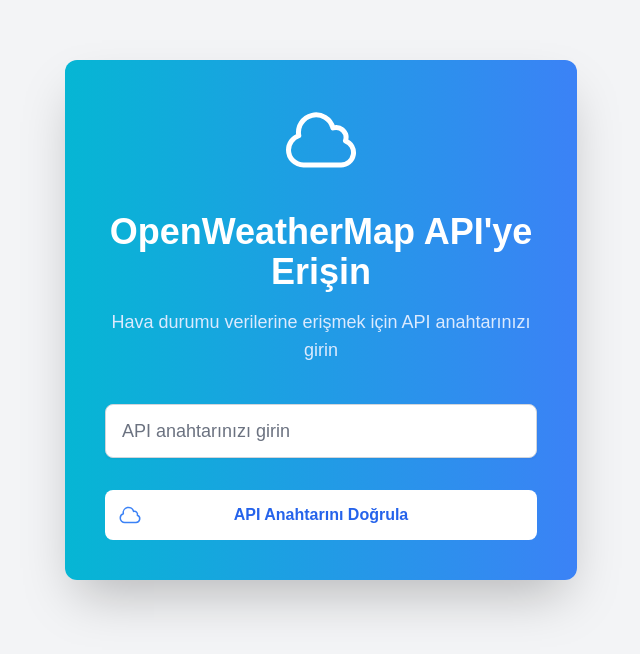
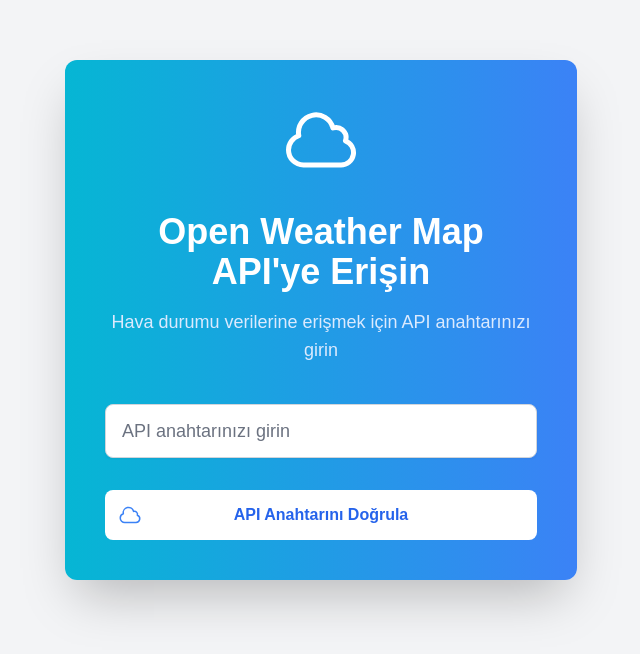
Before and after one commit to altankurt/weather-app, a Next.js app: page / in a window 1280 px wide. Shown: the part 128-782 px from the top of the page, without its empty margins (319-959 px from the left). Built offline with nearby package versions, Linux system fonts and the light colour scheme.

Commit message:
Chore: Typo fix

```diff
--- a/components/ApiKeyForm.tsx
+++ b/components/ApiKeyForm.tsx
@@ -46,7 +46,7 @@
               aria-hidden="true"
             />
             <h2 className="mt-8 text-center text-4xl font-extrabold text-white">
-              OpenWeatherMap API'ye Erişin
+              Open Weather Map API'ye Erişin
             </h2>
             <p className="mt-4 text-center text-lg text-blue-100">
               Hava durumu verilerine erişmek için API anahtarınızı girin
```
